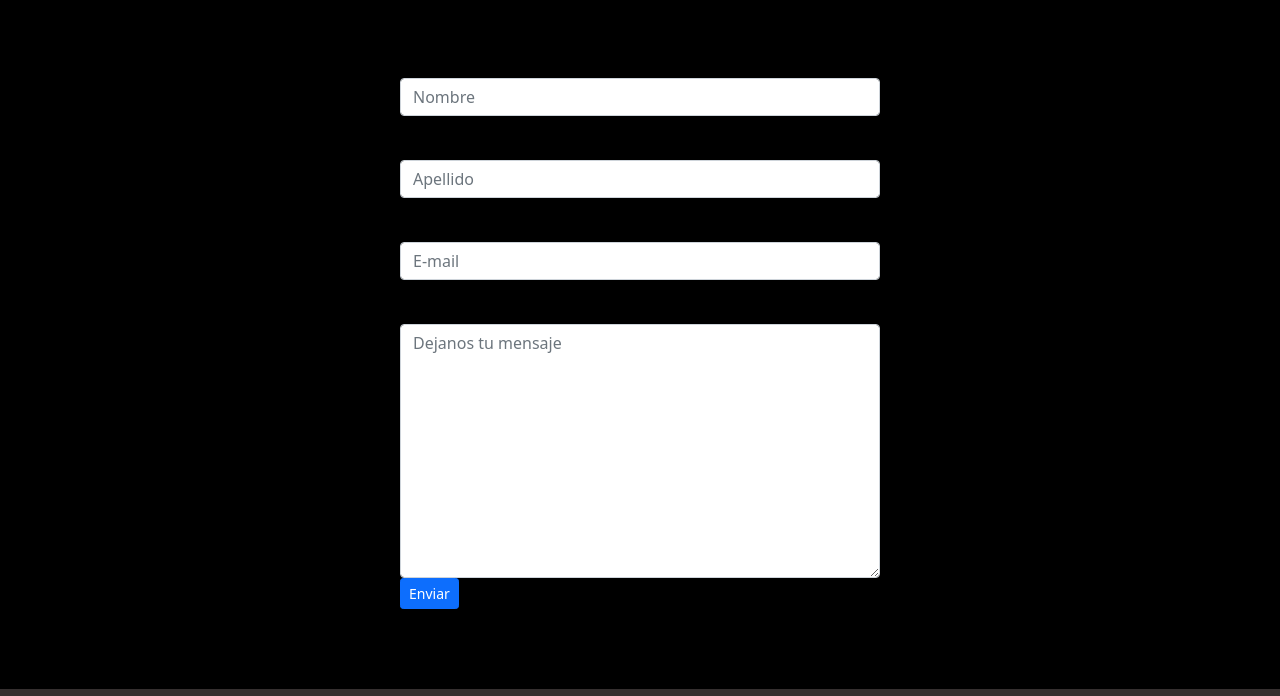
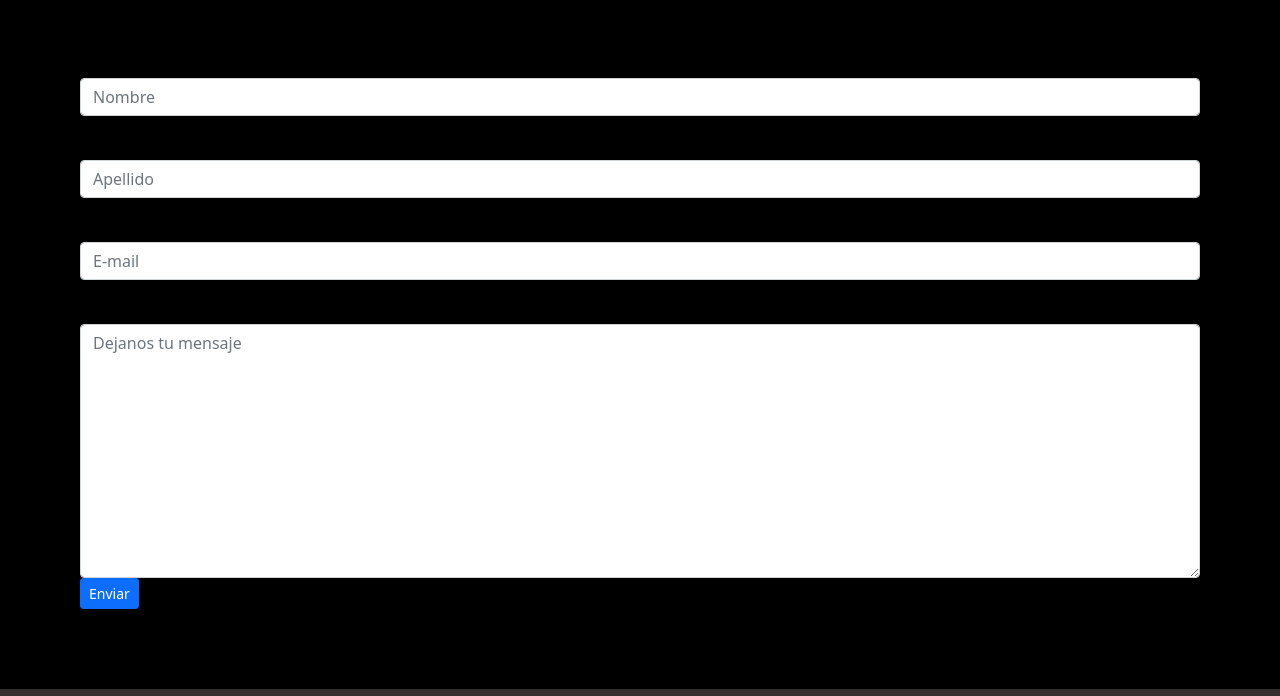
Before and after one commit to tomaslopezrubin/Bhakara, a website: page pages/contacto.html in a window 1280 px wide. Shown: the part 313-1009 px from the top of the page. Drawn offline with nearby package versions, Linux system fonts and the light colour scheme.

Commit message:
Update contacto.html
formulario contacto

```diff
--- a/pages/contacto.html
+++ b/pages/contacto.html
@@ -59,19 +59,19 @@
 <div class="row">
   <div class="col-lg-12">
 <main class="usuario">
-    <div class="container">
+    <div class="container w-100">
         <label for="exampleFormControlInput1" class="form-label"></label>
         <input type="email" class="form-control" id="exampleFormControlInput1" placeholder="Nombre">
       </div>
-      <div class="container">
+      <div class="container w-100">
         <label for="exampleFormControlInput1" class="form-label"></label>
         <input type="email" class="form-control" id="exampleFormControlInput1" placeholder="Apellido">
       </div>
-      <div class="container">
+      <div class="container w-100">
         <label for="exampleFormControlInput1" class="form-label"></label>
         <input type="email" class="form-control" id="exampleFormControlInput1" placeholder="E-mail">
       </div>
-      <div class="container">
+      <div class="container w-100">
         <label for="exampleFormControlTextarea1" class="form-label"></label>
 
         <textarea class="form-control" id="exampleFormControlTextarea1" rows="10" type="text" placeholder="Dejanos tu mensaje"></textarea>
```
